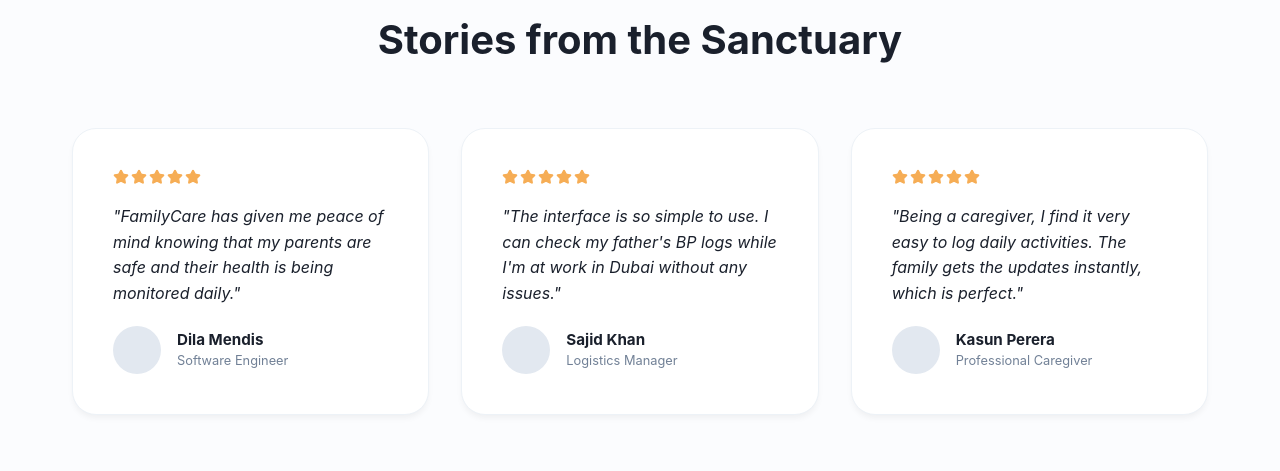
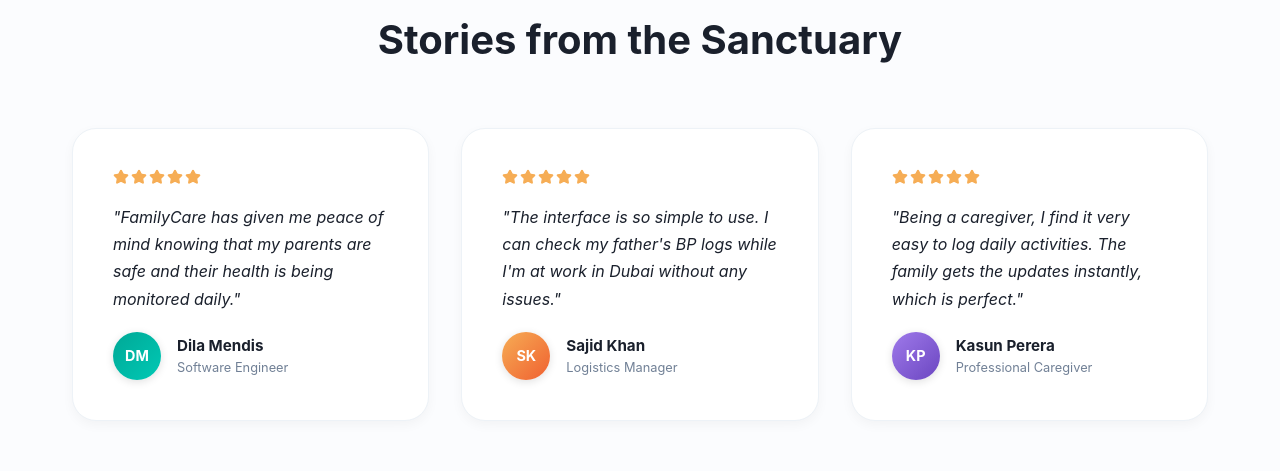
Before and after one commit to dilshandevxx/FamilyCare-Univercity-Project, a React app in the folder frontend/: page / in a window 1280 px wide. Shown: the part 2520-2991 px from the top of the page. Built offline with nearby package versions, Linux system fonts and the light colour scheme; no server answers; the HTML template or start-up script is replaced by a standard one.

Commit message:
Improve testimonials section

```diff
--- a/frontend/src/components/Landing/Testimonials.jsx
+++ b/frontend/src/components/Landing/Testimonials.jsx
@@ -1,30 +1,59 @@
 import React from 'react';
 import { Star } from 'lucide-react';
 
-const TestimonialCard = ({ quote, name, role, stars }) => (
-  <div style={{
+const avatarGradients = [
+  'linear-gradient(135deg,#00A896,#00C9B5)',
+  'linear-gradient(135deg,#F6AD55,#F06030)',
+  'linear-gradient(135deg,#9F7AEA,#6B46C1)',
+];
+
+const initials = name => name.split(' ').map(w => w[0]).join('');
+
+const TestimonialCard = ({ quote, name, role, stars, idx }) => (
+  <div className="testimonial-card" style={{
     padding: '2.5rem',
     borderRadius: '24px',
     backgroundColor: '#fff',
-    border: '1px solid #edf2f7',
+    border: '1.5px solid #edf2f7',
     display: 'flex',
     flexDirection: 'column',
     gap: '1.2rem',
-    boxShadow: '0 4px 6px -1px rgba(0, 0, 0, 0.05)'
+    boxShadow: '0 4px 12px rgba(0,0,0,0.04)',
+    transition: 'transform 0.3s ease, box-shadow 0.3s ease, border-color 0.3s ease',
+    cursor: 'default',
+    position: 'relative',
+    overflow: 'hidden',
   }}>
+    {/* Accent top bar */}
+    <div style={{
+      position: 'absolute', top: 0, left: 0, right: 0, height: '3px',
+      background: 'linear-gradient(90deg, var(--color-primary), transparent)',
+      opacity: 0,
+      transition: 'opacity 0.3s ease',
+    }} className="testimonial-accent" />
+
     <div style={{ display: 'flex', gap: '2px' }}>
       {[...Array(stars)].map((_, i) => (
         <Star key={i} size={16} fill="#F6AD55" color="#F6AD55" />
       ))}
     </div>
-    <p style={{ fontSize: '1rem', fontStyle: 'italic', color: 'var(--color-text-main)', lineHeight: '1.6' }}>
+    <p style={{ fontSize: '1rem', fontStyle: 'italic', color: 'var(--color-text-main)', lineHeight: '1.7', flexGrow: 1 }}>
       "{quote}"
     </p>
     <div style={{ display: 'flex', alignItems: 'center', gap: '1rem', marginTop: 'auto' }}>
-      <div style={{ width: '48px', height: '48px', borderRadius: '50%', backgroundColor: '#E2E8F0' }} />
+      <div style={{
+        width: '48px', height: '48px', borderRadius: '50%',
+        background: avatarGradients[idx % avatarGradients.length],
+        display: 'flex', alignItems: 'center', justifyContent: 'center',
+        fontWeight: '700', fontSize: '0.9rem', color: 'white',
+        boxShadow: '0 2px 8px rgba(0,0,0,0.12)',
+        flexShrink: 0,
+      }}>
+        {initials(name)}
+      </div>
       <div>
-        <p style={{ fontWeight: 'bold', fontSize: '0.95rem' }}>{name}</p>
-        <p style={{ fontSize: '0.8rem', color: 'var(--color-text-muted)' }}>{role}</p>
+        <p style={{ fontWeight: '700', fontSize: '0.95rem', margin: 0 }}>{name}</p>
+        <p style={{ fontSize: '0.8rem', color: 'var(--color-text-muted)', margin: 0 }}>{role}</p>
       </div>
     </div>
   </div>
@@ -57,9 +86,26 @@ const Testimonials = () => {
       <div className="container">
         <h2 style={{ fontSize: '2.5rem', textAlign: 'center', marginBottom: '4rem' }}>Stories from the Sanctuary</h2>
         <div style={{ display: 'grid', gridTemplateColumns: 'repeat(auto-fit, minmax(300px, 1fr))', gap: '2rem' }}>
-          {reviews.map((r, i) => <TestimonialCard key={i} {...r} />)}
+          {reviews.map((r, i) => <TestimonialCard key={i} idx={i} {...r} />)}
         </div>
       </div>
+      <style>{`
+        .testimonial-card:hover {
+          transform: translateY(-8px);
+          box-shadow: 0 20px 40px -8px rgba(0,168,150,0.14);
+          border-color: rgba(0,168,150,0.28) !important;
+        }
+        .testimonial-card:hover .testimonial-accent {
+          opacity: 1 !important;
+        }
+        @media (max-width: 640px) {
+          #testimonials { padding: 64px 0 !important; }
+          #testimonials h2 { font-size: 1.9rem !important; margin-bottom: 2rem !important; }
+          #testimonials .container > div:last-child {
+            grid-template-columns: 1fr !important;
+          }
+        }
+      `}</style>
     </section>
   );
 };
```
